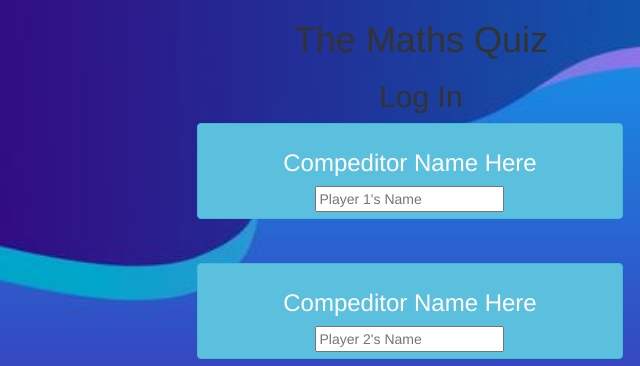
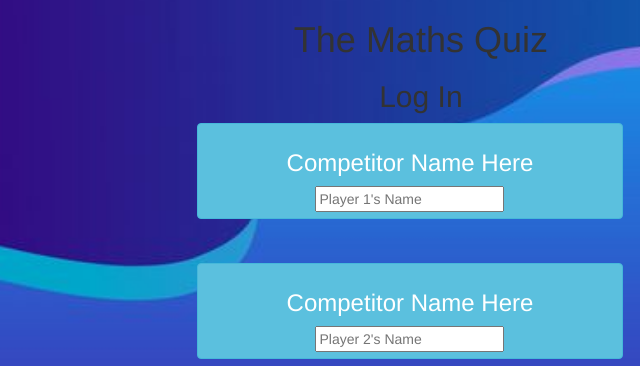
Before and after one commit to Aanya3528/Project-90, a plain HTML site: page index.html in a window 1280 px wide. Shown: the top 366 px of the page, 238-878 px from the left. Drawn offline with nearby package versions, Linux system fonts and the light colour scheme.

Commit message:
Update index.html

```diff
--- a/index.html
+++ b/index.html
@@ -19,7 +19,7 @@
 
 <div class="col-lg-4 col-sm-8 col-xs-11 login_div_1 , btn btn-info" style="margin-left: 11.5cm; margin-right: 11.5cm;">
 <center>
-<h3>Compeditor Name Here</h3>
+<h3>Competitor Name Here</h3>
 <input type="text" id="player1_name" placeholder="Player 1's Name">
 </center>
 </div>
@@ -31,7 +31,7 @@
 
 <div class="col-lg-4 col-sm-8 col-xs-11 login_div_2 , btn btn-info" style="margin-left: 11.5cm; margin-right: 11.5cm;">
 	<center>
-		<h3>Compeditor Name Here</h3>
+		<h3>Competitor Name Here</h3>
 		<input id="player2_name" type="text" placeholder="Player 2's Name">
 		</center>
 	</div>
```
